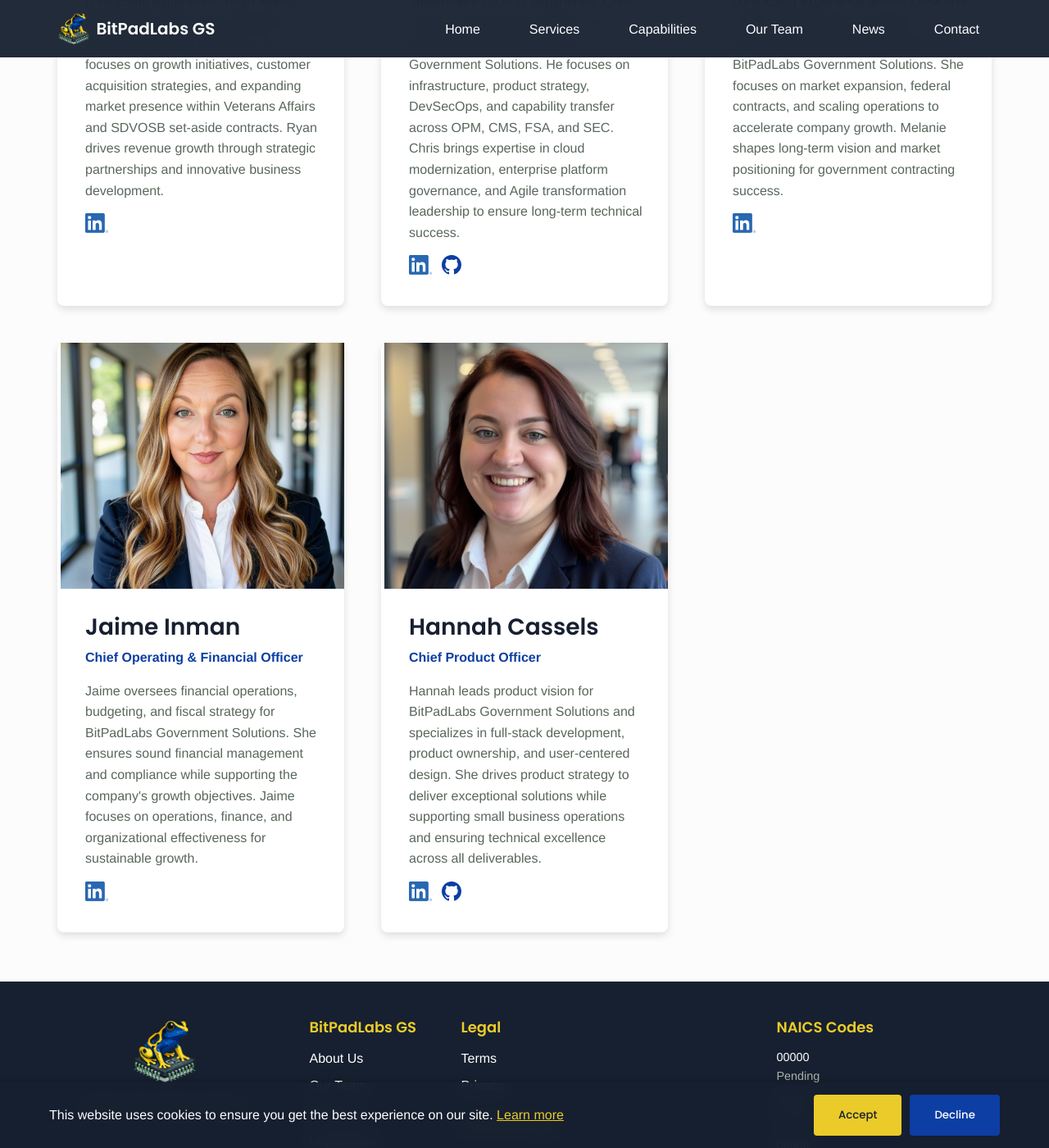
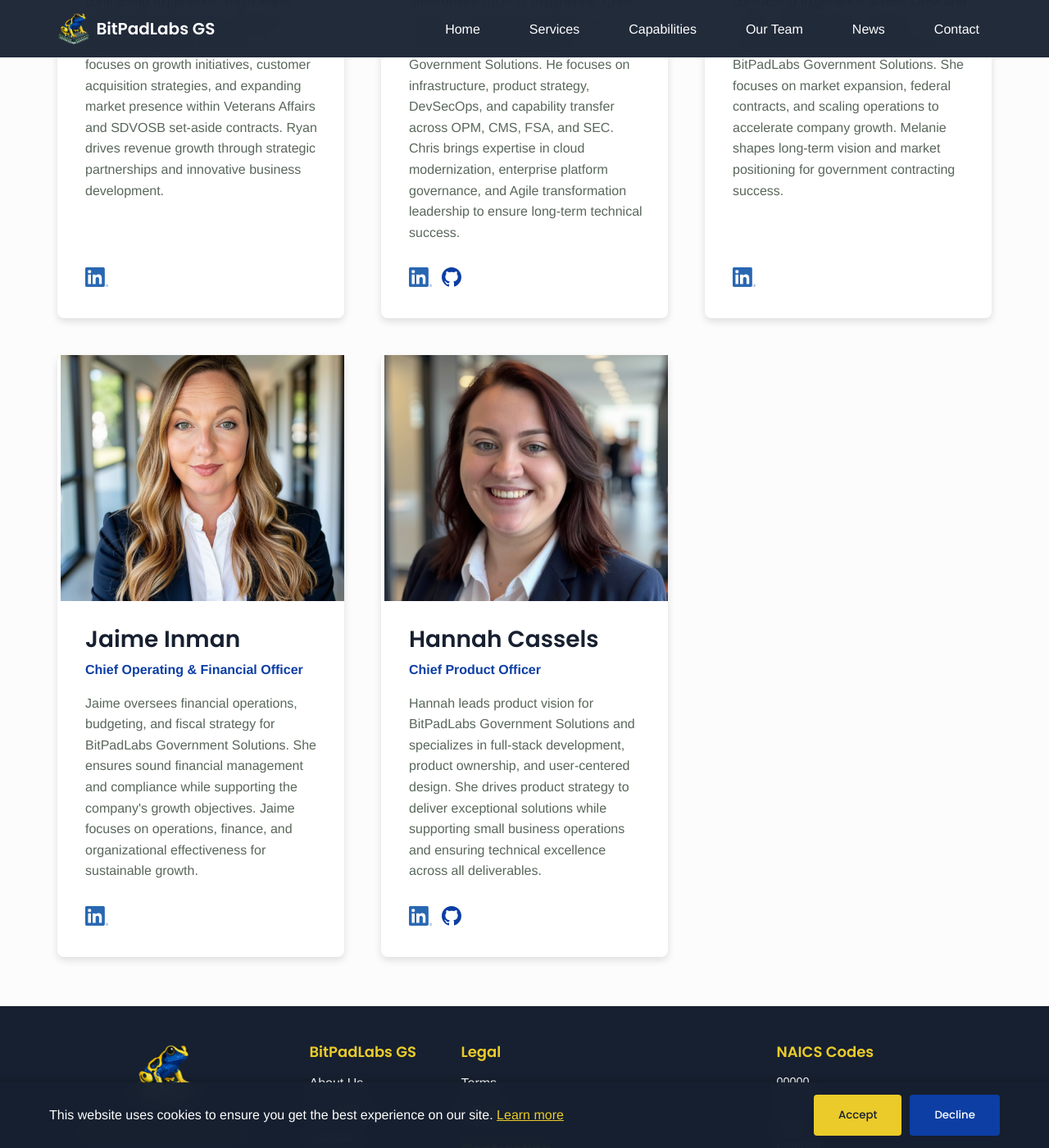
Before and after one commit to BitPadLabs/bitpadlabsgs-site, a Jekyll site: the page built from team.html, in a window 1280 px wide and 1400 px high, scrolled down 718 px. Shown: the whole window at 82% size. Built offline with Jekyll 4.4.1, drawn with Linux system fonts in a browser that asks for light colours; grey boxes are pictures that could not be loaded.

Commit message:
Improve team card layout and spacing
Set team-card height to 100% and adjust .team-info to use flex layout with flex-grow for better vertical alignment. Updated .social-links to use margin-top: auto and added padding for improved spacing at the bottom of the card.

```diff
--- a/_sass/_layout.scss
+++ b/_sass/_layout.scss
@@ -241,6 +241,7 @@
   .team-card {
     display: flex;
     flex-direction: column;
+    height: 100%;
 
     .team-image {
       height: 300px;
@@ -255,6 +256,9 @@
 
     .team-info {
       padding: $spacing-md;
+      display: flex;
+      flex-direction: column;
+      flex-grow: 1;
 
       h3 {
         margin-bottom: $spacing-xs;
@@ -273,7 +277,8 @@
       }
 
       .social-links {
-        margin-top: $spacing-sm;
+        margin-top: auto;
+        padding-top: $spacing-sm;
 
         a {
           margin-right: $spacing-xs;
```
